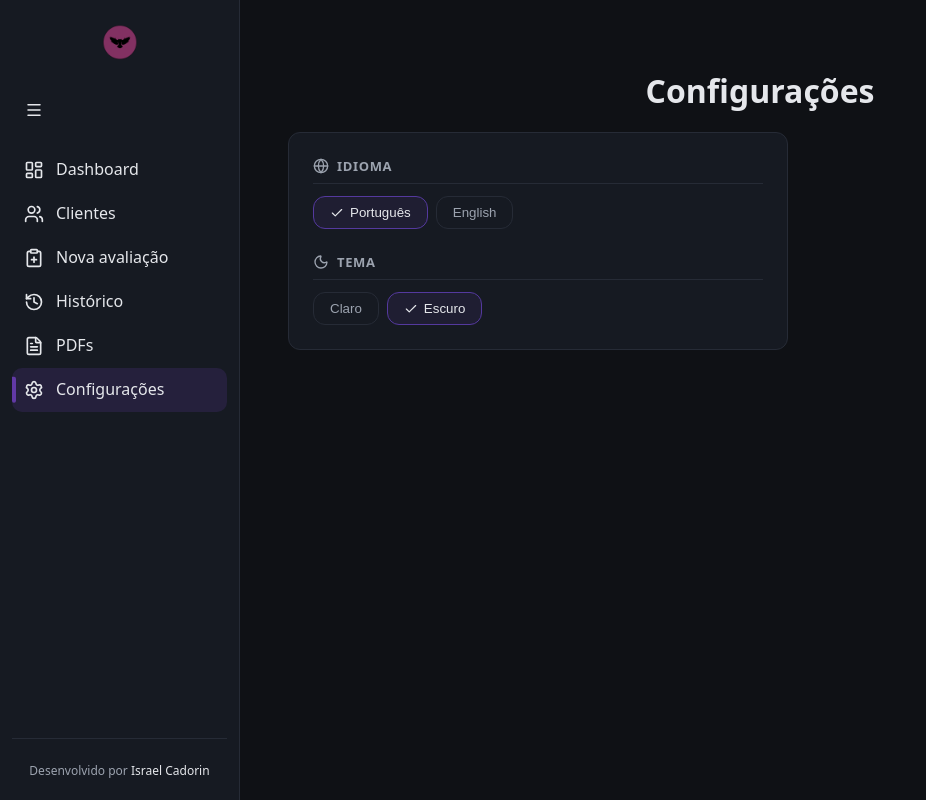
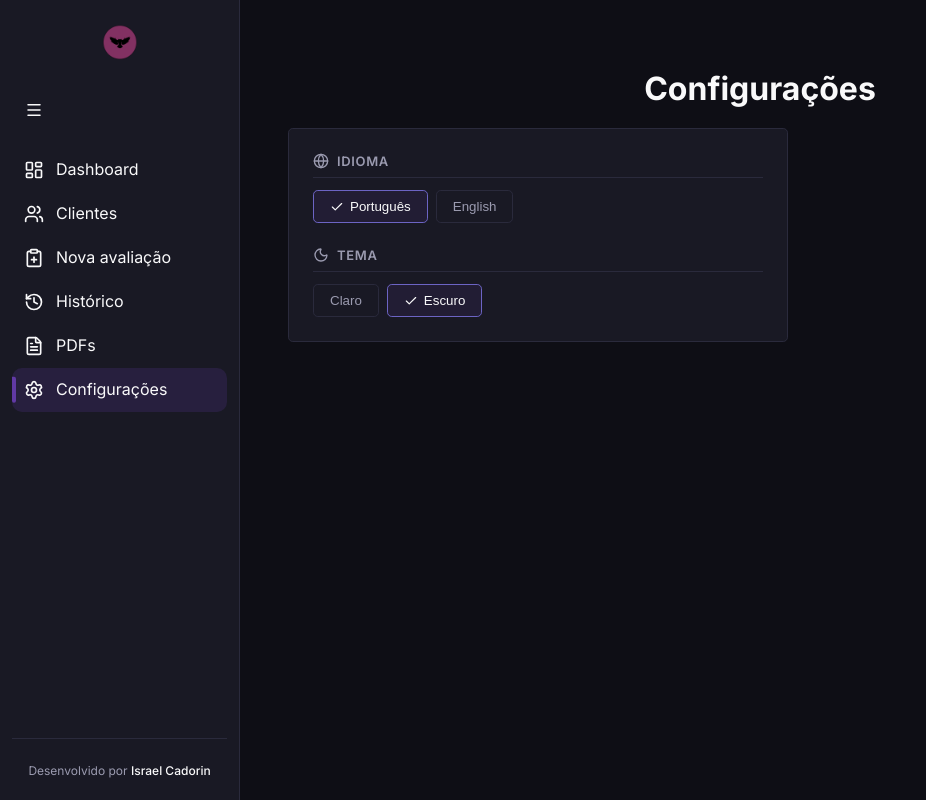
Before and after one commit to icadorin/Bioimpedance, a React (Vite) app: page /settings in a window 1280 px wide. Shown: the whole page, without its empty margins (0-926 px from the left). Built offline with nearby package versions, Linux system fonts and the light colour scheme; what @react-pdf/renderer would draw is missing.

Commit message:
style: refresh global color palette

```diff
--- a/src/styles/global.css
+++ b/src/styles/global.css
@@ -1,36 +1,44 @@
+@import url('https://fonts.googleapis.com/css2?family=Inter:wght@100..900&display=swap');
+
 :root {
-  --bg: #0f1115;
-  --panel: #161a22;
-  --text: #e5e7eb;
-  --muted: #9ca3af;
-  --border: #262b36;
-  --accent: #54399e;
-  --accent-hover: #9575cd;
-  --input-bg: #0f131a;
-  --radius: 12px;
-  --shadow: 0 10px 30px rgba(0, 0, 0, 0.35);
-  --item-hover: rgba(36, 39, 46, 0.5);
-  --success: #22c55e;
-  --warning: #f59e0b;
-  --danger: #ef4444;
+  --bg: hsl(240, 20%, 7%);
+  --panel: hsl(240, 18%, 12%);
+  --text: hsl(240, 10%, 98%);
+  --muted: hsl(240, 12%, 65%);
+  --border: hsl(240, 18%, 20%);
+  --accent: hsl(245, 45%, 58%);
+  --accent-hover: hsl(245, 55%, 68%);
+  --highlight-icon: hsl(270, 54%, 55%);
+  --input-bg: hsl(240, 20%, 10%);
+  --radius: 0.3rem;
+  --shadow: 0 10px 30px hsla(240, 30%, 5%, 0.5);
+  --item-hover: hsl(240, 18%, 18%);
+
+  --success: hsl(158, 45%, 52%);
+  --warning: hsl(44, 70%, 58%);
+  --danger: hsl(0, 65%, 58%);
 
   font-family:
+    'Inter',
     system-ui,
     -apple-system,
+    BlinkMacSystemFont,
+    'Segoe UI',
     sans-serif;
 }
 
 body.light {
-  --bg: #f8fafc;
-  --panel: #ffffff;
-  --text: #1e293b;
-  --muted: #64748b;
-  --border: #e2e8f0;
-  --accent: #4c3672;
-  --accent-hover: #4c2b85;
-  --input-bg: #f1f5f9;
-  --shadow: 0 10px 40px rgba(15, 23, 42, 0.06);
-  --item-hover: #f1f5f9;
+  --bg: hsl(240, 18%, 98%);
+  --panel: hsl(0, 0%, 100%);
+  --text: hsl(240, 25%, 12%);
+  --muted: hsl(240, 15%, 50%);
+  --border: hsl(240, 18%, 88%);
+  --accent: hsl(245, 50%, 52%);
+  --accent-hover: hsl(245, 55%, 42%);
+  --highlight-icon: hsl(245, 45%, 54%);
+  --input-bg: hsl(0, 0%, 99%);
+  --shadow: 0 10px 40px hsla(240, 25%, 10%, 0.08);
+  --item-hover: hsl(240, 20%, 94%);
 }
 
 body.theme-transitioning {
@@ -153,7 +161,7 @@ button:hover {
 }
 
 .btn-secondary:hover {
-  background: var(--border) !important;
+  background: var(--item-hover) !important;
 }
 
 .field-label {
@@ -198,30 +206,23 @@ small {
   border-radius: 10px;
 }
 .content::-webkit-scrollbar-thumb {
-  background: #9f7dff;
+  background: var(--accent);
   border-radius: 10px;
 }
 .content::-webkit-scrollbar-thumb:hover {
-  background: #c4b5fd;
+  background: var(--accent-hover);
 }
+
 body.light .content::-webkit-scrollbar-thumb {
-  background: #4c3672;
+  background: var(--accent);
 }
+
 .content {
   scrollbar-width: thin;
-  scrollbar-color: #9f7dff var(--panel);
+  scrollbar-color: var(--accent) var(--panel);
 }
 body.light .content {
-  scrollbar-color: #4c3672 var(--panel);
-}
-
-@keyframes spin {
-  from {
-    transform: rotate(0deg);
-  }
-  to {
-    transform: rotate(360deg);
-  }
+  scrollbar-color: var(--accent) var(--panel);
 }
 
 @keyframes spin {
```
